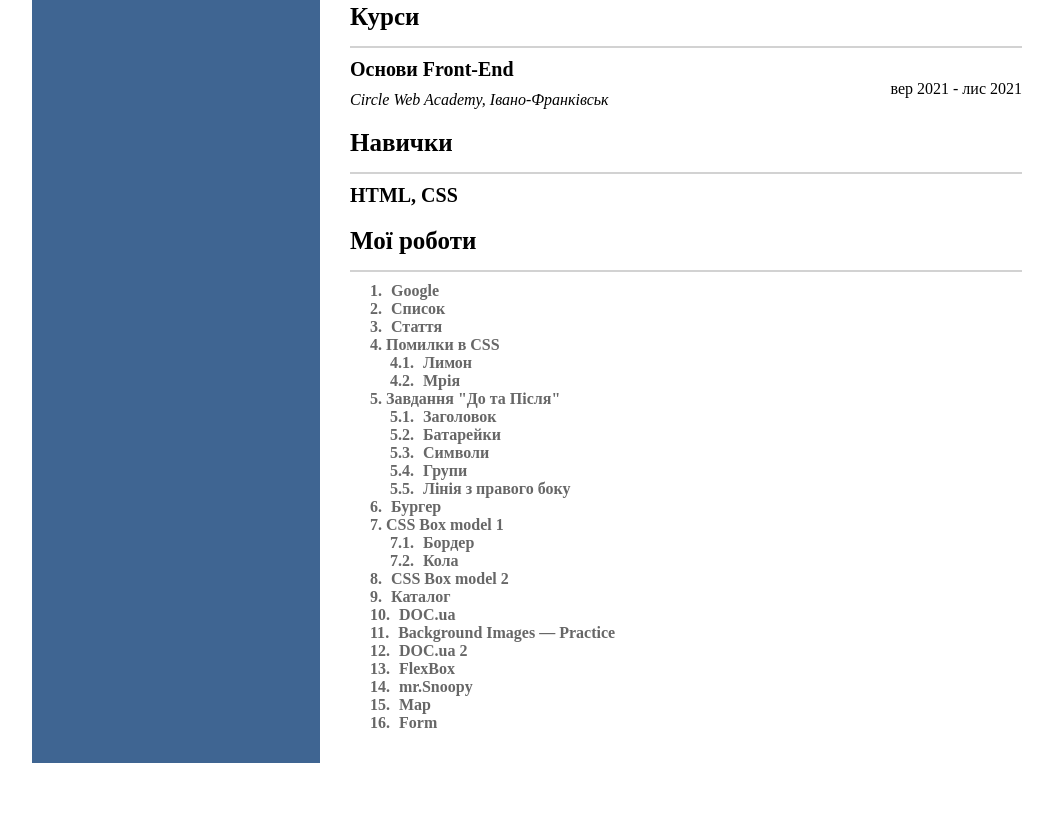
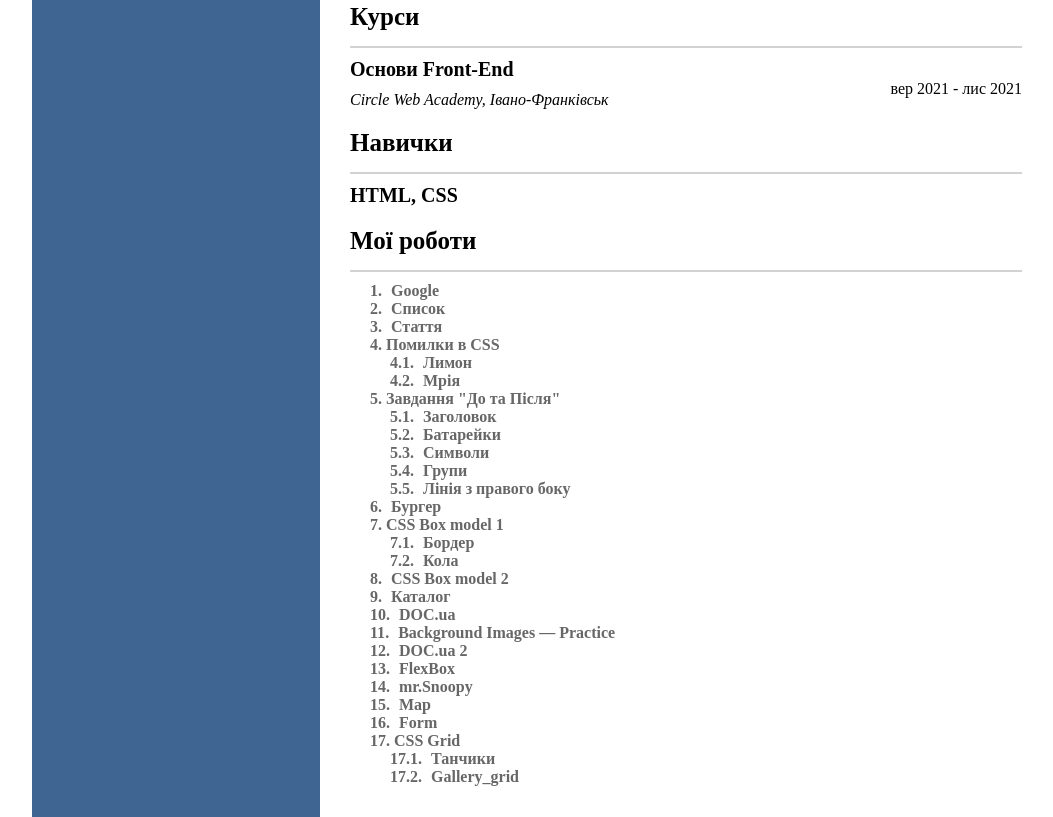
Before and after one commit to bohdanpykhnei/bohdanpykhnei.github.io, a plain HTML site: page index.html in a window 1280 px wide. Shown: the part 990-1807 px from the top of the page, without its empty margins (128-1181 px from the left). Before the commit the page ends 1753 px from the top, so only its background shows below. Drawn offline with Linux system fonts and the light colour scheme.

Commit message:
Add files via upload

```diff
--- a/index.html
+++ b/index.html
@@ -240,6 +240,12 @@
 									<li class="list"><a class="list__link" href="/task/14_mr.Snoopy/">mr.Snoopy</a></li>
 									<li class="list"><a class="list__link" href="/task/16_CSS_animaation_practice/css3-tap/">Map</a></li>
 									<li class="list"><a class="list__link" href="/task/17_forms/task/task_2/">Form</a></li>
+									<li class="list">CSS Grid
+										<ol>
+											<li class="list"><a class="list__link" href="/task/18_CSS_grid/task_2">Танчики</a></li>
+											<li class="list"><a class="list__link" href="/task/18_CSS_grid/task-3_Icndy">Gallery_grid</a></li>
+										</ol>
+									</li>
 								</ol>
 							</div>
 						</div>
```
